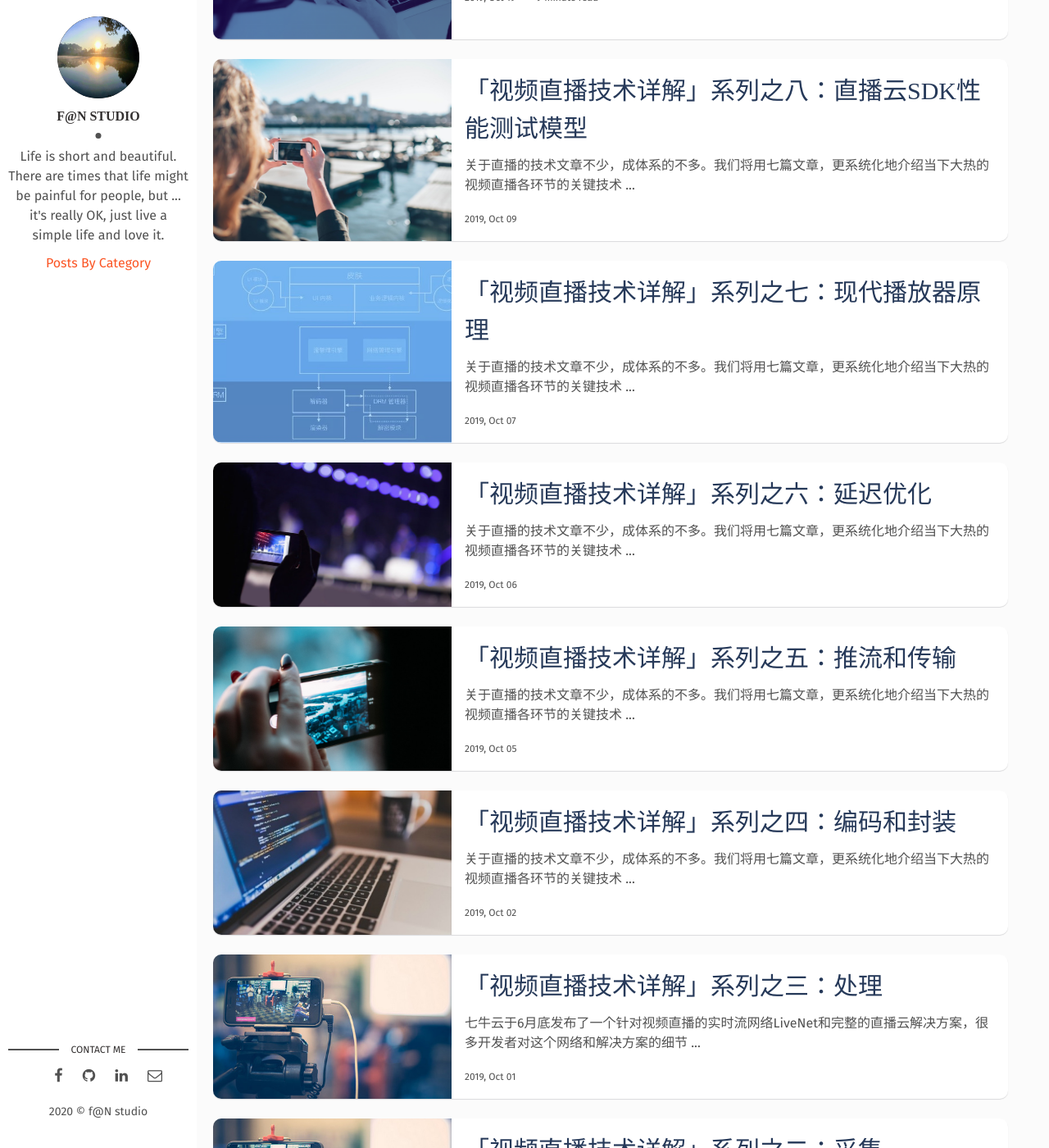
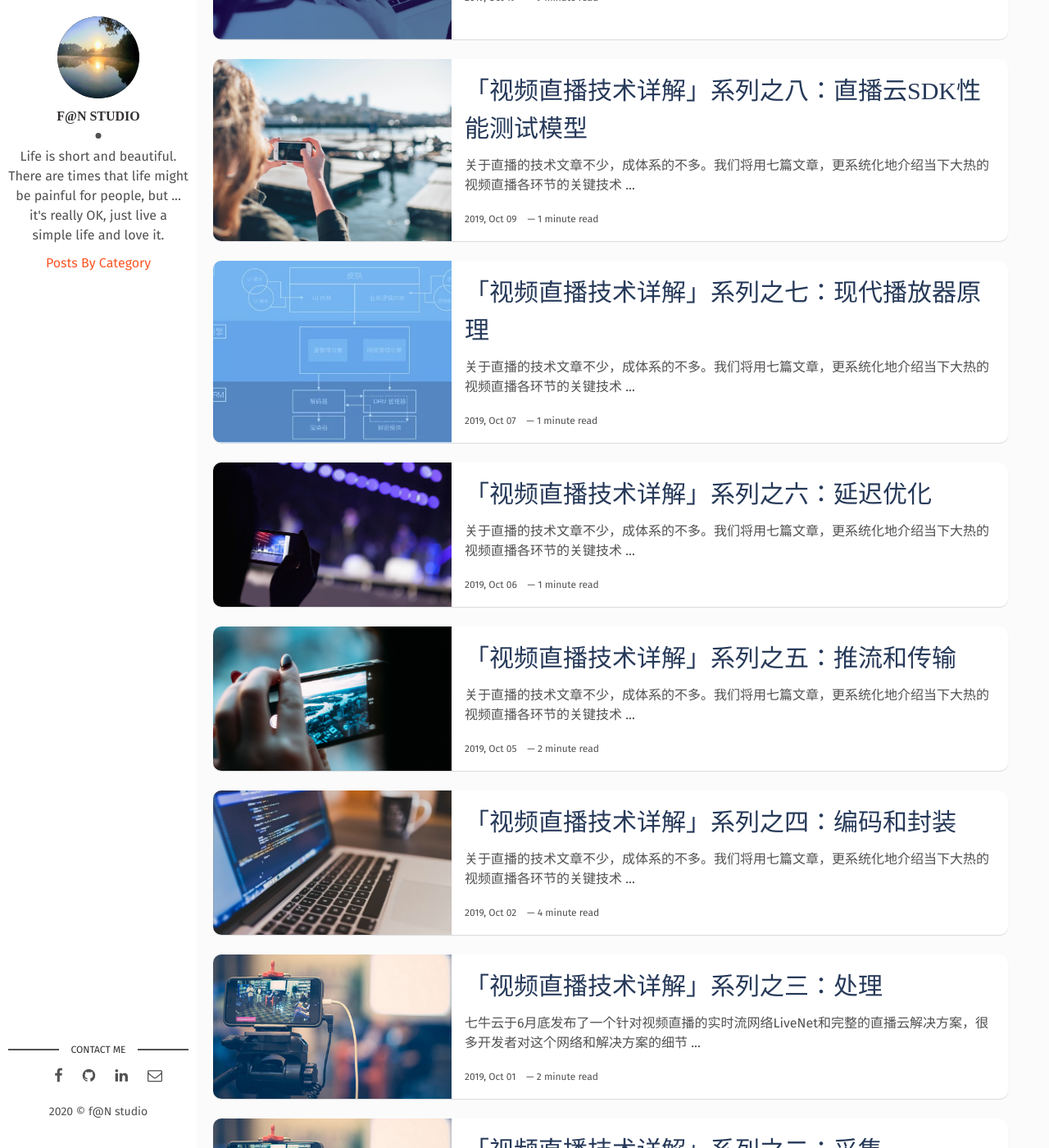
Before and after one commit to wowfrank/wowfrank.github.io, a Jekyll site: the page built from index.html, in a window 1280 px wide and 1400 px high, scrolled down 548 px. Shown: the whole window at 82% size. Built offline with Jekyll 4.4.1, drawn with Linux system fonts in a browser that asks for light colours; the list of posts is cut into pages by our own code; some of the changed text lies outside the part shown.

Commit message:
Update index.html

```diff
--- a/index.html
+++ b/index.html
@@ -17,7 +17,7 @@
     {% endif %}
     <span class="post-date">{{post.date | date: '%Y, %b %d'}}
     {% if post.content contains '<!--more-->' %}
-       </span>
+       &nbsp;&nbsp;&nbsp;—&nbsp;</span><span class="post-words">{% capture words %}{{ post.content | number_of_words }}{% endcapture %}{% unless words contains "-" %}{{ words | plus: 250 | divided_by: 250 | append: " minute read" }}{% endunless %}</span>
     {% else %}
        &nbsp;&nbsp;&nbsp;—&nbsp;</span><span class="post-words">{% capture words %}{{ post.content | number_of_words }}{% endcapture %}{% unless words contains "-" %}{{ words | plus: 250 | divided_by: 250 | append: " minute read" }}{% endunless %}</span>
     {% endif %}
```
